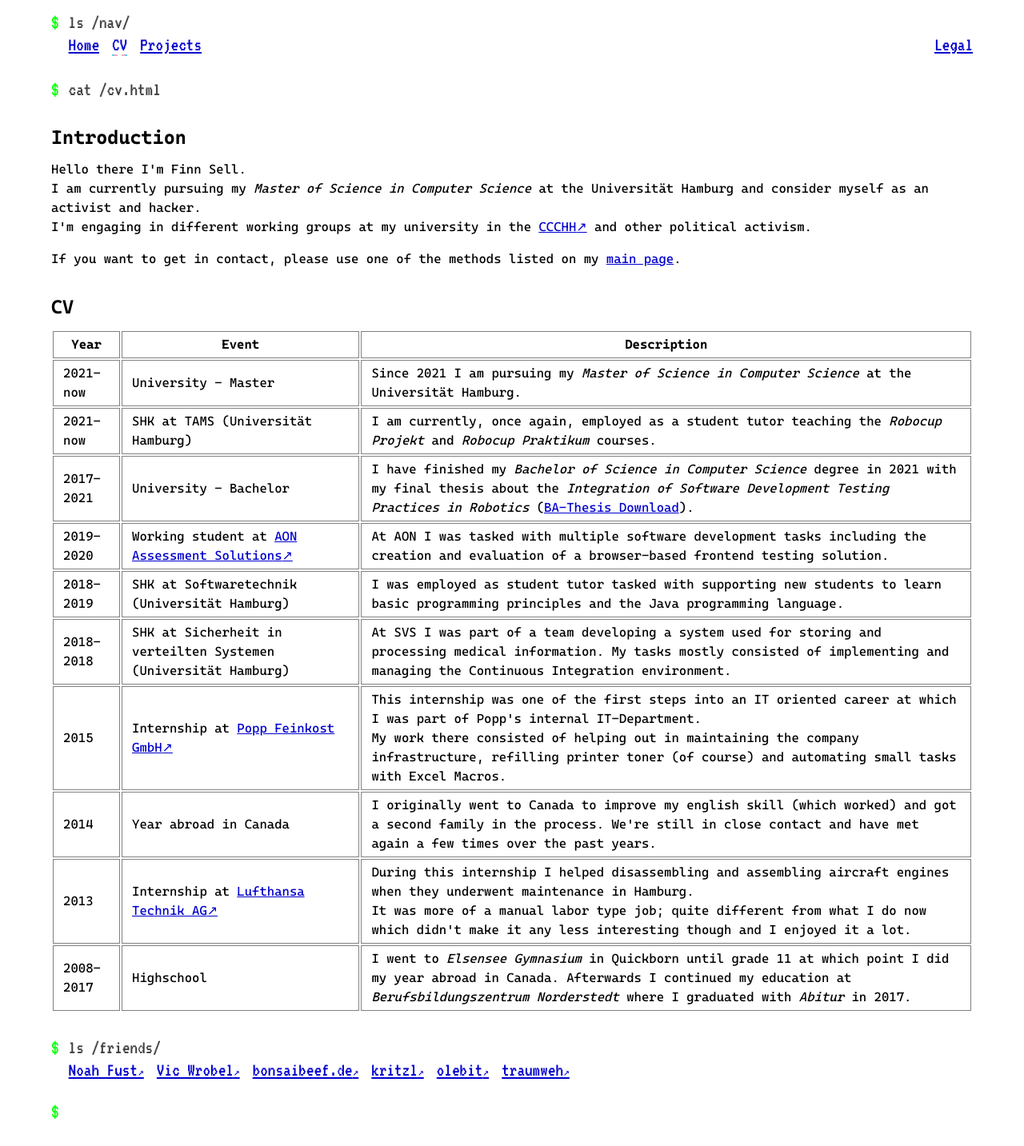
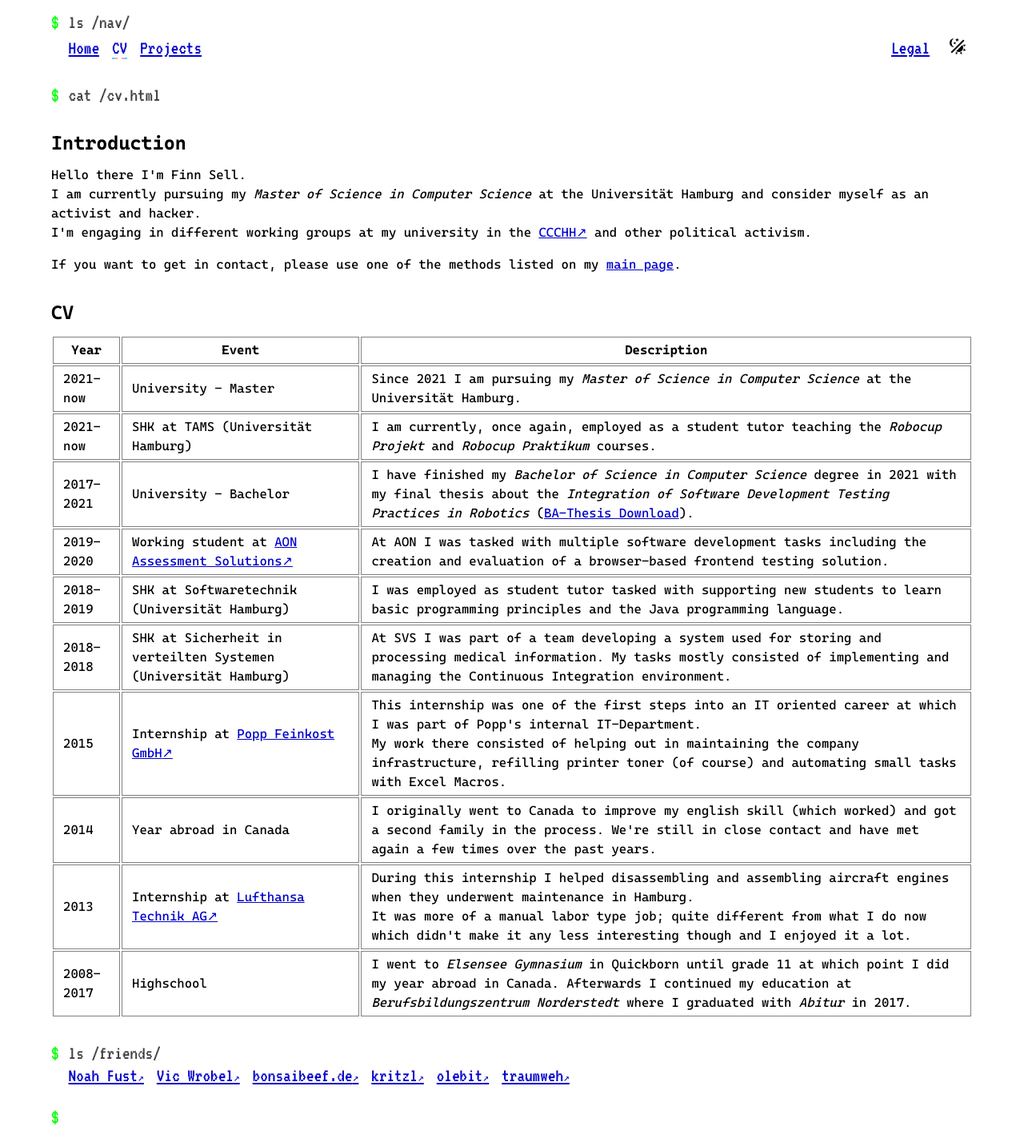
Before and after one commit to lilioid/homepage, a FastAPI app: page /cv.html in a window 1280 px wide. Shown: the whole page at 80% size. Before the commit the page ends 1399 px from the top, so only its background shows below. Run offline with FastAPI, Linux system fonts and the light colour scheme; parts of the project's set-up code (start-up, migrations or seed data) failed here and were passed over.

Commit message:
add color scheme toggle button

```diff
--- /dev/null
+++ b/src/homepage/static/scripts/color_scheme.mjs
@@ -0,0 +1,24 @@
+const MEDIA_QUERY = window.matchMedia("(prefers-color-scheme: light)");
+
+function toggleTheme() {
+    let new_theme = localStorage.color_theme === "light" ? "dark" : (localStorage.color_theme === "dark" ? "light" : undefined);
+    if (new_theme === undefined) {
+        new_theme = MEDIA_QUERY.matches ? "dark" : "light";
+    }
+
+    localStorage.color_theme = new_theme;
+    applyTheme()
+}
+
+function applyTheme() {
+    if (localStorage.color_theme != null) {
+        document.documentElement.dataset.theme = localStorage.color_theme;
+    } else {
+        document.documentElement.dataset.theme = MEDIA_QUERY.matches ? "light" : "dark";
+    }
+}
+
+// script is deferred so only executed after document has been parsed
+MEDIA_QUERY.addEventListener("change", applyTheme)
+applyTheme();
+document.getElementById("theme-toggle").addEventListener("click", toggleTheme)
--- a/src/homepage/static/styles/base.css
+++ b/src/homepage/static/styles/base.css
@@ -151,6 +151,16 @@ a.trans-underline {
     border-image: linear-gradient(to right, #5bcefa 20%, #f5a9b8 20%, #f5a9b8 40%, #ffffff 40%, #ffffff 60%, #f5a9b8 60%, #f5a9b8 80%, #5bcefa 80%, #5bcefa 100%) 1;
 }
 
+button.icon-button {
+    background: inherit;
+    border: 1px solid transparent;
+    border-radius: 8px;
+    cursor: pointer;
+}
+button.icon-button:hover {
+    border: 1px solid var(--fg-color-light);
+}
+
 :root {
     font-family: "Cascadia Code", sans-serif;
 }
--- a/src/homepage/static/styles/color_scheme.css
+++ b/src/homepage/static/styles/color_scheme.css
@@ -21,41 +21,46 @@
     --white2: #ffffff;
 }
 
-@media (prefers-color-scheme: light) {
-    :root {
-        --auto-color-scheme: light;
+/* light-theme */
+:root[data-theme="light"] {
+    --auto-color-theme: light;
     --bg-color: var(--white2);
     --fg-color: var(--black1);
     --fg-color-light: var(--black2);
-    }
 
     a {
         color: var(--blue2);
     }
+
     a:hover {
         color: var(--pink2);
         text-decoration: none;
     }
 }
 
-@media (prefers-color-scheme: dark) {
-    :root {
-        --auto-color-scheme: dark;
+/* dark-theme */
+:root[data-theme="dark"] {
+    --auto-color-theme: dark;
     --bg-color: var(--black1);
     --fg-color: var(--white2);
     --fg-color-light: var(--white1);
-    }
 
     a {
         color: var(--blue1);
     }
+
     a:hover {
         color: var(--pink2);
         text-decoration: none;
     }
 }
 
-html {
+:root {
     color: var(--fg-color);
     background-color: var(--bg-color);
+    transition: color 0.1s, background-color 0.1s;
 }
+svg {
+    fill: var(--fg-color);
+    transition: fill 0.1s;
+}
--- a/src/homepage/templates/base.html
+++ b/src/homepage/templates/base.html
@@ -18,8 +18,9 @@
         <link rel="stylesheet" href="/static/styles/color_scheme.css">
         <link rel="stylesheet" href="/static/styles/animations.css">
         <link rel="stylesheet" href="/static/styles/fonts.css">
+        {% block extra_style %}{% endblock %}
 
-        {% block extra_style %}{% endblock %}
+        <script type="module" async defer src="/static/scripts/color_scheme.mjs"></script>
     </head>
 {% endblock %}
 
@@ -38,6 +39,13 @@
                         <li>{{ utils.anchor("/projects.html", "Projects") }}</li>
                         <li role="separator" style="flex-grow: 1"></li>
                         <li>{{ utils.anchor("/legal.html", "Legal") }}</li>
+                        <li>
+                            <button id="theme-toggle" class="icon-button" aria-label="toggle color-theme">
+                                <svg xmlns="http://www.w3.org/2000/svg" viewBox="0 0 24 24" width="24px">
+                                    <path d="M7.5,2C5.71,3.15 4.5,5.18 4.5,7.5C4.5,9.82 5.71,11.85 7.53,13C4.46,13 2,10.54 2,7.5A5.5,5.5 0 0,1 7.5,2M19.07,3.5L20.5,4.93L4.93,20.5L3.5,19.07L19.07,3.5M12.89,5.93L11.41,5L9.97,6L10.39,4.3L9,3.24L10.75,3.12L11.33,1.47L12,3.1L13.73,3.13L12.38,4.26L12.89,5.93M9.59,9.54L8.43,8.81L7.31,9.59L7.65,8.27L6.56,7.44L7.92,7.35L8.37,6.06L8.88,7.33L10.24,7.36L9.19,8.23L9.59,9.54M19,13.5A5.5,5.5 0 0,1 13.5,19C12.28,19 11.15,18.6 10.24,17.93L17.93,10.24C18.6,11.15 19,12.28 19,13.5M14.6,20.08L17.37,18.93L17.13,22.28L14.6,20.08M18.93,17.38L20.08,14.61L22.28,17.15L18.93,17.38M20.08,12.42L18.94,9.64L22.28,9.88L20.08,12.42M9.63,18.93L12.4,20.08L9.87,22.27L9.63,18.93Z"></path>
+                                </svg>
+                            </button>
+                        </li>
                     </ul>
                 </div>
             </div>
```
Lines whose indentation alone changed are shown as unchanged.
